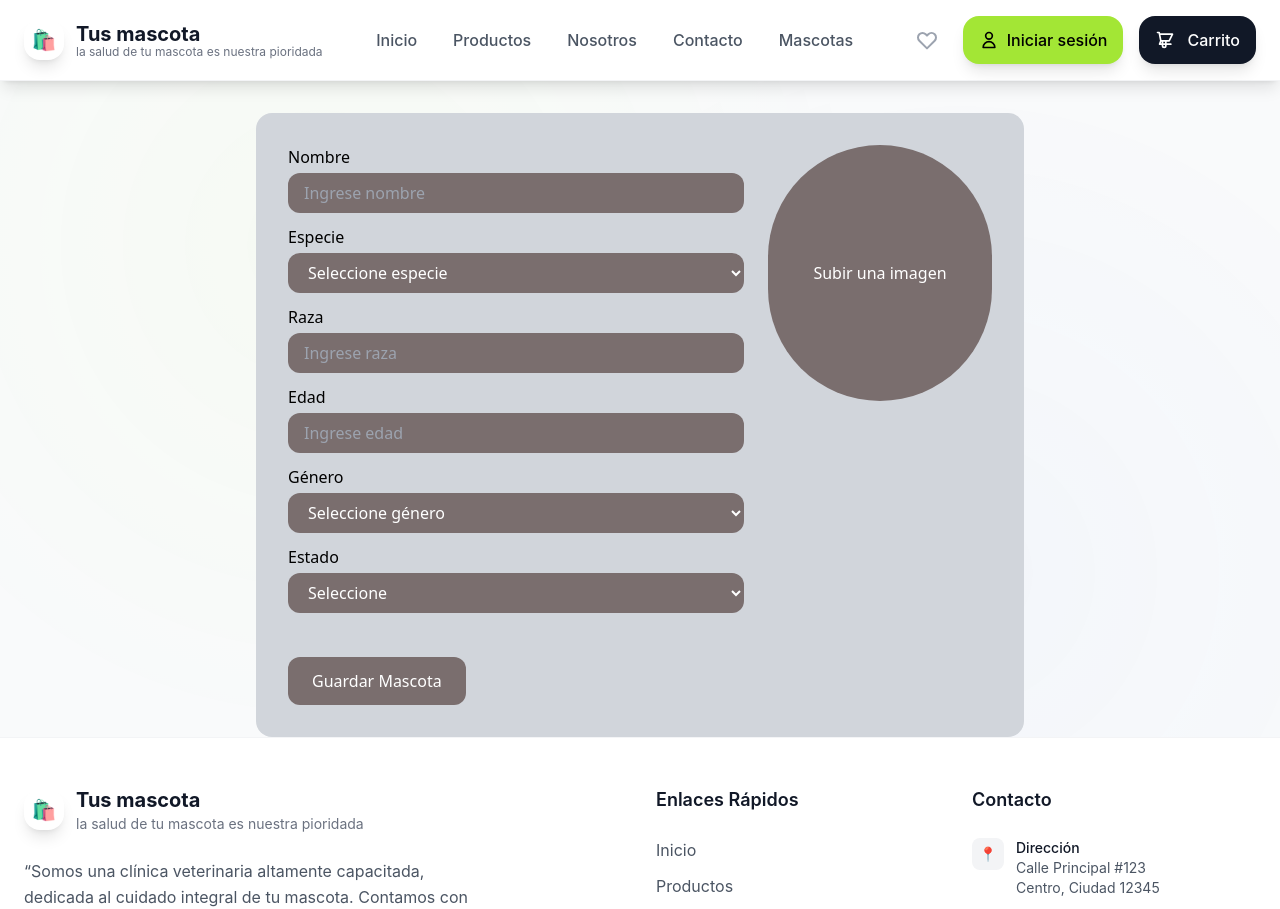
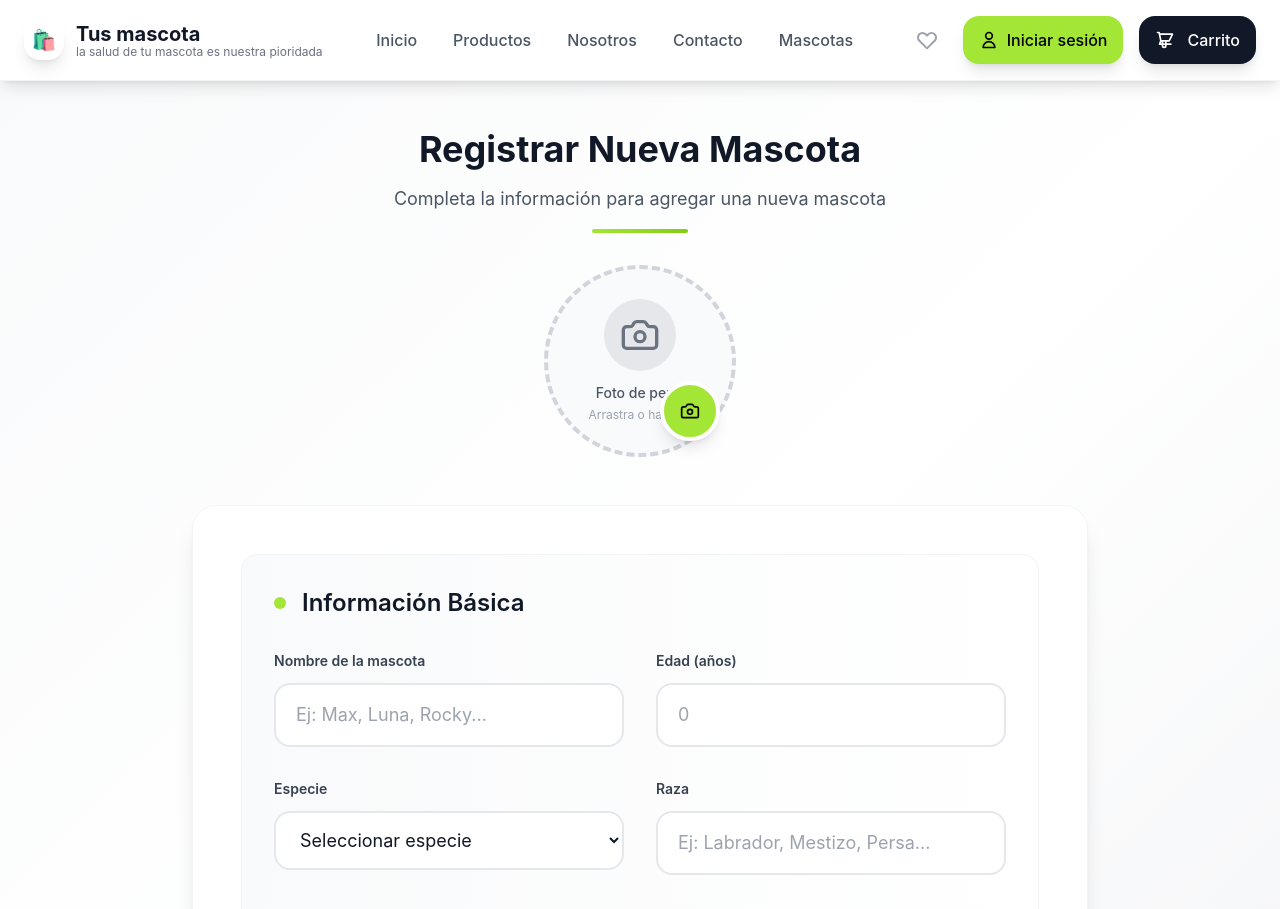
Before and after one commit to akikosaver12/final-final, a React (Create React App) app in the folder frontend/: page /nueva-mascota in a window 1280 px wide. Shown: the top 909 px of the page. Built offline with nearby package versions, Linux system fonts and the light colour scheme.

Commit message:
cambios en nuevamascota- diseño formulario

```diff
--- a/frontend/src/components/mascotas/nuevamascota.tsx
+++ b/frontend/src/components/mascotas/nuevamascota.tsx
@@ -1,178 +1,148 @@
 import React, { useState } from "react";
-import { useNavigate } from "react-router-dom";
-
-interface FormState {
-  nombre: string;
-  especie: string;
-  raza: string;
-  edad: string;
-  genero: string;
-  estado: string;
-  imagen: File | null;
-}
+import { Camera, Upload, X, Check } from "lucide-react";
 
 const CrearMascota: React.FC = () => {
-  const [formData, setFormData] = useState<FormState>({
+  const [formData, setFormData] = useState({
     nombre: "",
     especie: "",
     raza: "",
     edad: "",
     genero: "",
     estado: "",
-    imagen: null,
+    imagen: null as File | null,
   });
 
-  const navigate = useNavigate();
+  const [dragActive, setDragActive] = useState(false);
+  const [isSubmitting, setIsSubmitting] = useState(false);
 
+  // Manejo de inputs y selects
   const handleChange = (
-    e: React.ChangeEvent<HTMLInputElement | HTMLTextAreaElement | HTMLSelectElement>
+    e: React.ChangeEvent<HTMLInputElement | HTMLSelectElement>
   ) => {
     const { name, value } = e.target;
     setFormData((prev) => ({ ...prev, [name]: value }));
   };
 
+  // Manejo de archivo
   const handleFileChange = (e: React.ChangeEvent<HTMLInputElement>) => {
     if (e.target.files && e.target.files.length > 0) {
       setFormData((prev) => ({ ...prev, imagen: e.target.files![0] }));
     }
   };
 
-  const handleSubmit = async (e: React.FormEvent) => {
+  // Manejo de arrastrar archivo
+  const handleDrag = (e: React.DragEvent<HTMLDivElement>) => {
     e.preventDefault();
-
-    const data = new FormData();
-    Object.entries(formData).forEach(([key, value]) => {
-      if (value) data.append(key, value as any);
-    });
-
-    const token = localStorage.getItem("token");
-
-    try {
-      const res = await fetch("http://localhost:5000/api/mascotas", {
-        method: "POST",
-        headers: token ? { Authorization: `Bearer ${token}` } : undefined,
-        body: data,
-      });
-
-      const json = await res.json();
-      if (res.ok) {
-        alert("Mascota creada con éxito");
-        navigate("/mascotas"); // 👈 Redirige a la página de mascotas
-      } else {
-        alert("Error: " + JSON.stringify(json));
-      }
-    } catch (err) {
-      console.error("Error de red:", err);
+    e.stopPropagation();
+    if (e.type === "dragenter" || e.type === "dragover") {
+      setDragActive(true);
+    } else if (e.type === "dragleave") {
+      setDragActive(false);
     }
   };
 
+  // Manejo de soltar archivo
+  const handleDrop = (e: React.DragEvent<HTMLDivElement>) => {
+    e.preventDefault();
+    e.stopPropagation();
+    setDragActive(false);
+
+    if (e.dataTransfer.files && e.dataTransfer.files[0]) {
+      const file = e.dataTransfer.files[0];
+      if (file.type.startsWith("image/")) {
+        setFormData((prev) => ({ ...prev, imagen: file }));
+      }
+    }
+  };
+
+  // Quitar imagen seleccionada
+  const removeImage = () => {
+    setFormData((prev) => ({ ...prev, imagen: null }));
+  };
+
+  // Enviar formulario (simulado)
+  const handleSubmit = () => {
+    setIsSubmitting(true);
+    setTimeout(() => {
+      setIsSubmitting(false);
+      alert("Mascota creada con éxito");
+    }, 2000);
+  };
+
   return (
-    <div className="bg-gray-300 p-8 rounded-2xl max-w-3xl mx-auto mt-8 font-sans">
-      <form onSubmit={handleSubmit}>
-        <div className="flex flex-wrap gap-6">
-          {/* Columna izquierda */}
-          <div className="flex-1">
-            {/* Nombre */}
-            <div className="mb-3">
-              <label className="block mb-1 font-medium">Nombre</label>
-              <input
-                type="text"
-                name="nombre"
-                value={formData.nombre}
-                onChange={handleChange}
-                className="w-full px-4 py-2 rounded-xl bg-[#7a6e6e] text-white focus:ring-2 focus:ring-gray-500"
-                placeholder="Ingrese nombre"
-              />
+    <div className="min-h-screen bg-gradient-to-br from-gray-50 via-white to-gray-100 py-12 px-4">
+      <div className="max-w-4xl mx-auto">
+        {/* Header */}
+        <div className="text-center mb-8">
+          <h1 className="text-4xl font-bold text-gray-900 mb-4">
+            Registrar Nueva Mascota
+          </h1>
+          <p className="text-lg text-gray-600">
+            Completa la información para agregar una nueva mascota
+          </p>
+          <div className="w-24 h-1 bg-gradient-to-r from-lime-400 to-lime-500 mx-auto mt-4 rounded-full"></div>
         </div>
 
-            {/* Especie */}
-            <div className="mb-3">
-              <label className="block mb-1 font-medium">Especie</label>
-              <select
-                name="especie"
-                value={formData.especie}
-                onChange={handleChange}
-                className="w-full px-4 py-2 rounded-xl bg-[#7a6e6e] text-white focus:ring-2 focus:ring-gray-500"
+        {/* Profile Photo Section */}
+        <div className="flex justify-center mb-12">
+          <div className="relative">
+            <div
+              className={`w-48 h-48 rounded-full border-4 border-dashed transition-all duration-300 overflow-hidden ${
+                dragActive
+                  ? "border-lime-400 bg-lime-50 scale-105"
+                  : formData.imagen
+                  ? "border-lime-400 bg-white"
+                  : "border-gray-300 hover:border-gray-400 bg-gray-50 hover:scale-105"
+              }`}
+              onDragEnter={handleDrag}
+              onDragLeave={handleDrag}
+              onDragOver={handleDrag}
+              onDrop={handleDrop}
             >
-                <option value="">Seleccione especie</option>
-                <option value="Perro">Perro</option>
-                <option value="Gato">Gato</option>
-                <option value="Ave">Ave</option>
-                <option value="Otro">Otro</option>
-              </select>
-            </div>
-
-            {/* Raza */}
-            <div className="mb-3">
-              <label className="block mb-1 font-medium">Raza</label>
-              <input
-                type="text"
-                name="raza"
-                value={formData.raza}
-                onChange={handleChange}
-                className="w-full px-4 py-2 rounded-xl bg-[#7a6e6e] text-white focus:ring-2 focus:ring-gray-500"
-                placeholder="Ingrese raza"
-              />
-            </div>
-
-            {/* Edad */}
-            <div className="mb-3">
-              <label className="block mb-1 font-medium">Edad</label>
-              <input
-                type="number"
-                name="edad"
-                value={formData.edad}
-                onChange={handleChange}
-                className="w-full px-4 py-2 rounded-xl bg-[#7a6e6e] text-white focus:ring-2 focus:ring-gray-500"
-                placeholder="Ingrese edad"
-              />
-            </div>
-
-            {/* Género */}
-            <div className="mb-3">
-              <label className="block mb-1 font-medium">Género</label>
-              <select
-                name="genero"
-                value={formData.genero}
-                onChange={handleChange}
-                className="w-full px-4 py-2 rounded-xl bg-[#7a6e6e] text-white focus:ring-2 focus:ring-gray-500"
-              >
-                <option value="">Seleccione género</option>
-                <option value="Macho">Macho</option>
-                <option value="Hembra">Hembra</option>
-              </select>
-            </div>
-
-            {/* Estado */}
-            <div className="mb-3">
-              <label className="block mb-1 font-medium">Estado</label>
-              <select
-                name="estado"
-                value={formData.estado}
-                onChange={handleChange}
-                className="w-full px-4 py-2 rounded-xl bg-[#7a6e6e] text-white focus:ring-2 focus:ring-gray-500"
-              >
-                <option value="">Seleccione</option>
-                <option value="Disponible">Disponible</option>
-                <option value="Adoptado">Adoptado</option>
-                <option value="En proceso">En proceso</option>
-              </select>
-            </div>
-          </div>
-
-          {/* Columna derecha: Imagen con preview */}
-          <div className="w-56 h-64 rounded-full flex items-center justify-center text-center text-white text-base relative overflow-hidden transition-colors bg-[#7a6e6e]">
               {formData.imagen ? (
                 <img
                   src={URL.createObjectURL(formData.imagen)}
-                alt="Preview"
+                  alt="Profile preview"
                   className="w-full h-full object-cover"
                 />
               ) : (
-              <label htmlFor="imagen" className="cursor-pointer">
-                Subir una imagen
+                <div className="flex flex-col items-center justify-center h-full text-center p-6">
+                  <div className="bg-gray-200 p-4 rounded-full mb-3">
+                    <Camera size={40} className="text-gray-500" />
+                  </div>
+                  <p className="text-sm text-gray-600 font-medium">
+                    Foto de perfil
+                  </p>
+                  <p className="text-xs text-gray-400 mt-1">
+                    Arrastra o haz clic
+                  </p>
+                </div>
+              )}
+            </div>
+
+            {/* Upload/Edit Button */}
+            <label
+              htmlFor="imagen"
+              className="absolute bottom-4 right-4 bg-lime-400 hover:bg-lime-500 text-black p-4 rounded-full cursor-pointer transition-all duration-200 shadow-lg hover:shadow-xl transform hover:scale-110 border-4 border-white"
+            >
+              {formData.imagen ? (
+                <Upload size={20} />
+              ) : (
+                <Camera size={20} />
+              )}
             </label>
+
+            {/* Remove Button */}
+            {formData.imagen && (
+              <button
+                type="button"
+                onClick={removeImage}
+                className="absolute top-4 right-4 bg-red-500 hover:bg-red-600 text-white p-3 rounded-full transition-all duration-200 shadow-lg hover:shadow-xl transform hover:scale-110 border-4 border-white"
+              >
+                <X size={16} />
+              </button>
             )}
+
             <input
               id="imagen"
               type="file"
@@ -184,16 +154,180 @@ const CrearMascota: React.FC = () => {
           </div>
         </div>
 
-        {/* Botón */}
-        <div className="mt-8">
+        {/* Form Container */}
+        <div className="bg-white rounded-3xl shadow-xl p-8 md:p-12 border border-gray-100">
+          {/* Basic Info Section */}
+          <div className="bg-gradient-to-r from-gray-50 to-white p-8 rounded-2xl border border-gray-100 mb-8">
+            <h3 className="text-2xl font-semibold text-gray-900 mb-8 flex items-center">
+              <div className="w-3 h-3 bg-lime-400 rounded-full mr-4"></div>
+              Información Básica
+            </h3>
+
+            <div className="grid md:grid-cols-2 gap-8">
+              {/* Nombre */}
+              <div className="space-y-3">
+                <label
+                  htmlFor="nombre"
+                  className="block text-sm font-semibold text-gray-700"
+                >
+                  Nombre de la mascota
+                </label>
+                <input
+                  id="nombre"
+                  type="text"
+                  name="nombre"
+                  value={formData.nombre}
+                  onChange={handleChange}
+                  className="w-full px-5 py-4 border-2 border-gray-200 rounded-2xl focus:ring-2 focus:ring-lime-400 focus:border-lime-400 transition-all duration-200 text-gray-900 placeholder-gray-400 text-lg"
+                  placeholder="Ej: Max, Luna, Rocky..."
+                />
+              </div>
+
+              {/* Edad */}
+              <div className="space-y-3">
+                <label
+                  htmlFor="edad"
+                  className="block text-sm font-semibold text-gray-700"
+                >
+                  Edad (años)
+                </label>
+                <input
+                  id="edad"
+                  type="number"
+                  name="edad"
+                  value={formData.edad}
+                  onChange={handleChange}
+                  className="w-full px-5 py-4 border-2 border-gray-200 rounded-2xl focus:ring-2 focus:ring-lime-400 focus:border-lime-400 transition-all duration-200 text-gray-900 placeholder-gray-400 text-lg"
+                  placeholder="0"
+                  min="0"
+                  max="30"
+                />
+              </div>
+
+              {/* Especie */}
+              <div className="space-y-3">
+                <label
+                  htmlFor="especie"
+                  className="block text-sm font-semibold text-gray-700"
+                >
+                  Especie
+                </label>
+                <select
+                  id="especie"
+                  name="especie"
+                  value={formData.especie}
+                  onChange={handleChange}
+                  className="w-full px-5 py-4 border-2 border-gray-200 rounded-2xl focus:ring-2 focus:ring-lime-400 focus:border-lime-400 transition-all duration-200 text-gray-900 bg-white text-lg"
+                >
+                  <option value="">Seleccionar especie</option>
+                  <option value="Perro">🐕 Perro</option>
+                  <option value="Gato">🐱 Gato</option>
+                  <option value="Ave">🦜 Ave</option>
+                  <option value="Conejo">🐰 Conejo</option>
+                  <option value="Otro">🐾 Otro</option>
+                </select>
+              </div>
+
+              {/* Raza */}
+              <div className="space-y-3">
+                <label
+                  htmlFor="raza"
+                  className="block text-sm font-semibold text-gray-700"
+                >
+                  Raza
+                </label>
+                <input
+                  id="raza"
+                  type="text"
+                  name="raza"
+                  value={formData.raza}
+                  onChange={handleChange}
+                  className="w-full px-5 py-4 border-2 border-gray-200 rounded-2xl focus:ring-2 focus:ring-lime-400 focus:border-lime-400 transition-all duration-200 text-gray-900 placeholder-gray-400 text-lg"
+                  placeholder="Ej: Labrador, Mestizo, Persa..."
+                />
+              </div>
+
+              {/* Género */}
+              <div className="space-y-3">
+                <label
+                  htmlFor="genero"
+                  className="block text-sm font-semibold text-gray-700"
+                >
+                  Género
+                </label>
+                <select
+                  id="genero"
+                  name="genero"
+                  value={formData.genero}
+                  onChange={handleChange}
+                  className="w-full px-5 py-4 border-2 border-gray-200 rounded-2xl focus:ring-2 focus:ring-lime-400 focus:border-lime-400 transition-all duration-200 text-gray-900 bg-white text-lg"
+                >
+                  <option value="">Seleccionar género</option>
+                  <option value="Macho">♂️ Macho</option>
+                  <option value="Hembra">♀️ Hembra</option>
+                </select>
+              </div>
+
+              {/* Estado */}
+              <div className="space-y-3">
+                <label
+                  htmlFor="estado"
+                  className="block text-sm font-semibold text-gray-700"
+                >
+                  Estado de adopción
+                </label>
+                <select
+                  id="estado"
+                  name="estado"
+                  value={formData.estado}
+                  onChange={handleChange}
+                  className="w-full px-5 py-4 border-2 border-gray-200 rounded-2xl focus:ring-2 focus:ring-lime-400 focus:border-lime-400 transition-all duration-200 text-gray-900 bg-white text-lg"
+                >
+                  <option value="">Seleccionar estado</option>
+                  <option value="Disponible">✅ Disponible</option>
+                  <option value="En proceso">⏳ En proceso</option>
+                  <option value="Adoptado">❤️ Adoptado</option>
+                </select>
+              </div>
+            </div>
+          </div>
+
+          {/* Submit Button */}
+          <div className="flex justify-center">
             <button
-            type="submit"
-            className="bg-[#7a6e6e] hover:bg-[#5c5252] text-white px-6 py-3 rounded-xl font-medium transition-colors"
+              type="button"
+              onClick={handleSubmit}
+              disabled={isSubmitting}
+              className={`bg-gradient-to-r from-lime-400 to-lime-500 hover:from-lime-500 hover:to-lime-600 text-black font-bold py-5 px-16 rounded-2xl transition-all duration-300 shadow-xl hover:shadow-2xl transform hover:scale-105 disabled:opacity-50 disabled:cursor-not-allowed disabled:transform-none flex items-center gap-4 text-lg ${
+                isSubmitting ? "animate-pulse" : ""
+              }`}
             >
-            Guardar Mascota
+              {isSubmitting ? (
+                <>
+                  <div className="w-6 h-6 border-3 border-black border-t-transparent rounded-full animate-spin"></div>
+                  Guardando mascota...
+                </>
+              ) : (
+                <>
+                  <Check size={24} />
+                  Registrar Mascota
+                </>
+              )}
             </button>
           </div>
-      </form>
+        </div>
+
+        {/* Footer info */}
+        <div className="text-center mt-8">
+          <p className="text-gray-600 text-base mb-2">
+            Haz clic en el círculo verde o arrastra una imagen para agregar la
+            foto de perfil
+          </p>
+          <p className="text-sm text-gray-400">
+            Formatos soportados: JPG, PNG, WebP (máx. 5MB)
+          </p>
+        </div>
+      </div>
     </div>
   );
 };
```
Also changed, not shown: 1 other file (tests, documents, lock files or other folders). Lines whose indentation alone changed are shown as unchanged.
